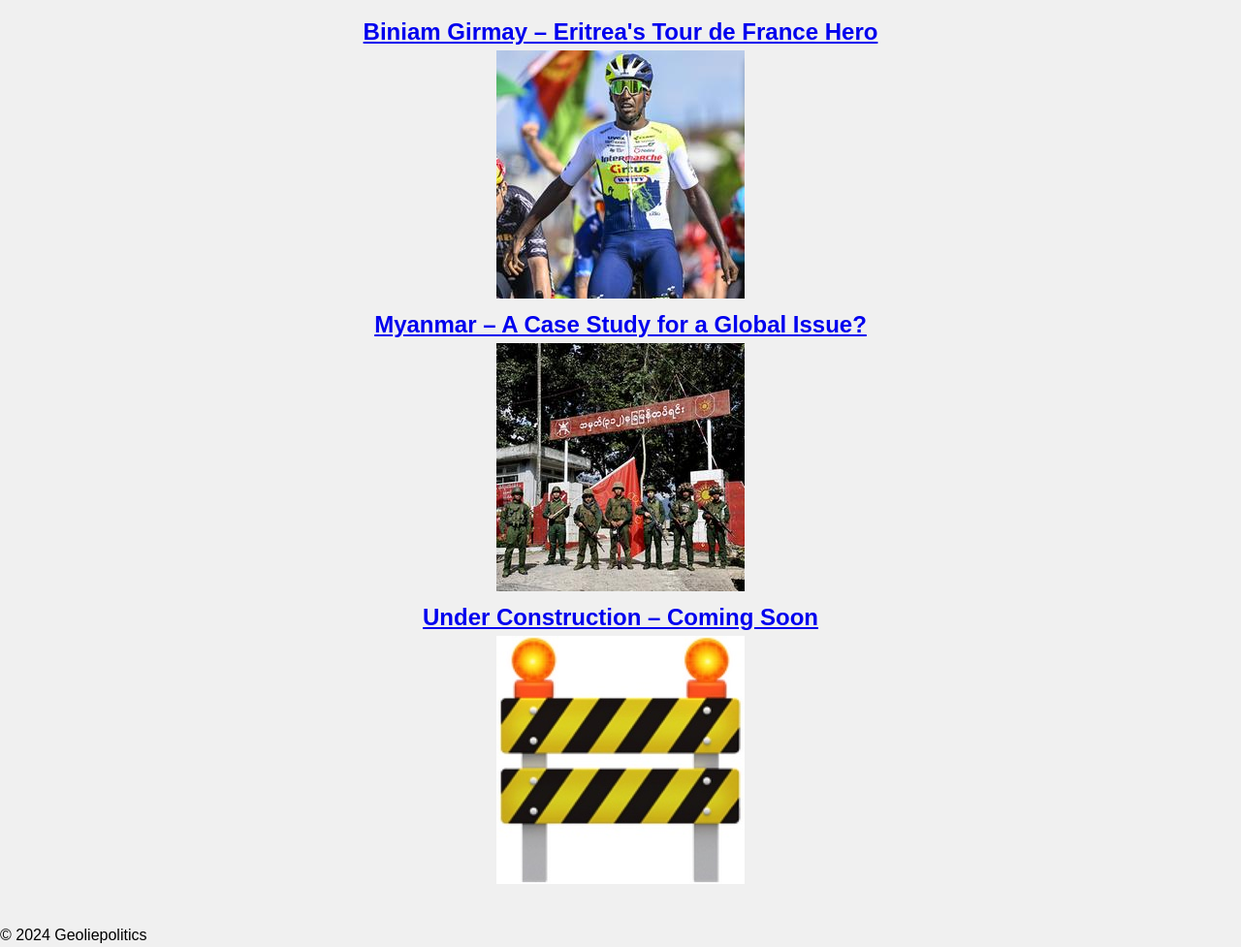
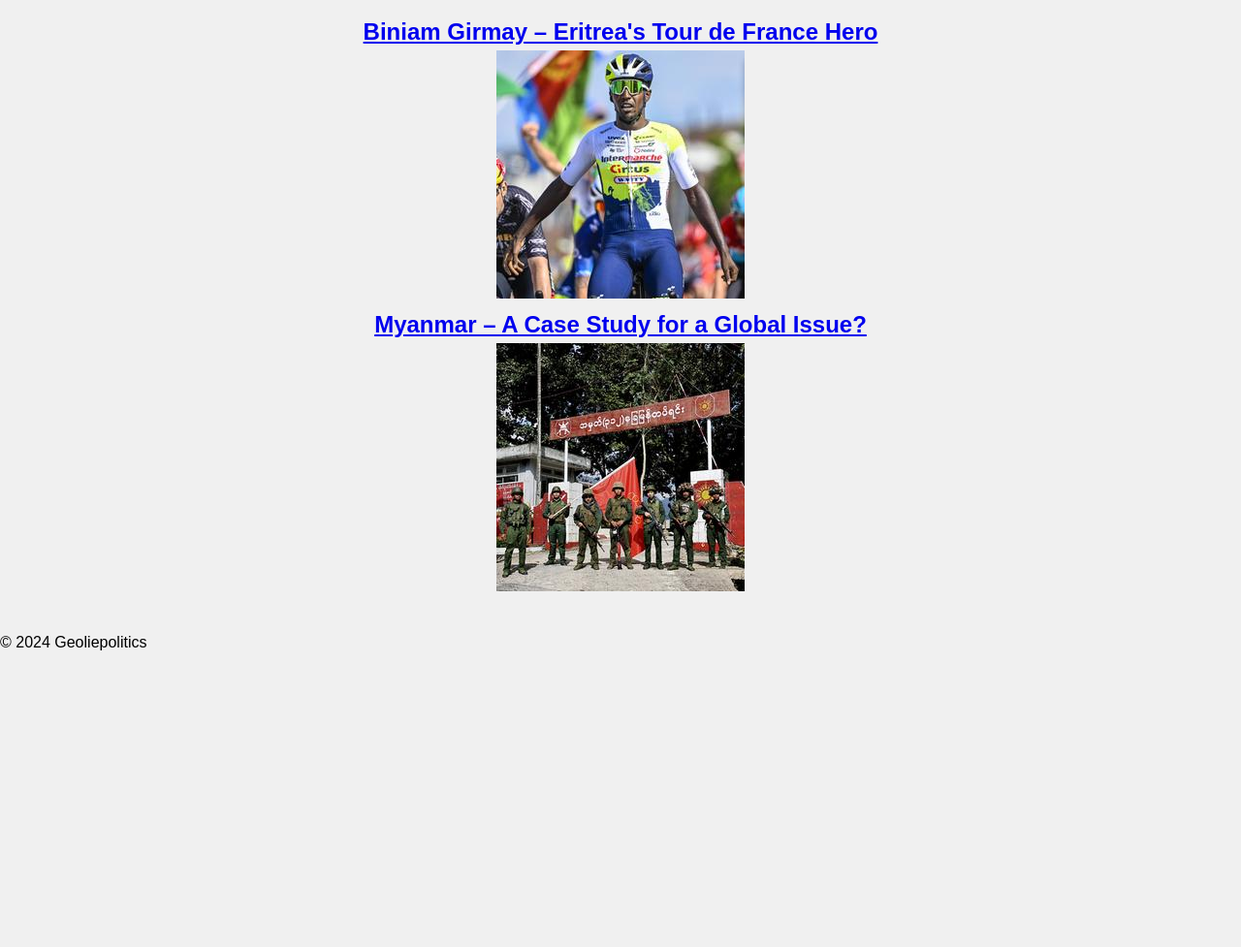
Before and after one commit to OlieKristensen/geoliepolitics, a plain HTML site: page englisharticles.html in a window 1280 px wide. Shown: the part 115-1092 px from the top of the page at 97% size. After the commit the page ends 800 px from the top, so only its background shows below. Drawn offline with Linux system fonts and the light colour scheme.

Commit message:
Update englisharticles.html

```diff
--- a/englisharticles.html
+++ b/englisharticles.html
@@ -35,12 +35,6 @@
                     <img src="images/myanmartroops.jpg" alt="Myanmar">
                 </a>
             </div>
-            <div class="article-box">
-                <a href="article3.html">
-                    <h2>Under Construction – Coming Soon</h2>
-                    <img src="images/construction.jpg" alt="Construction">
-                </a>
-            </div>
         </div>
     </main>
     <footer>
```
